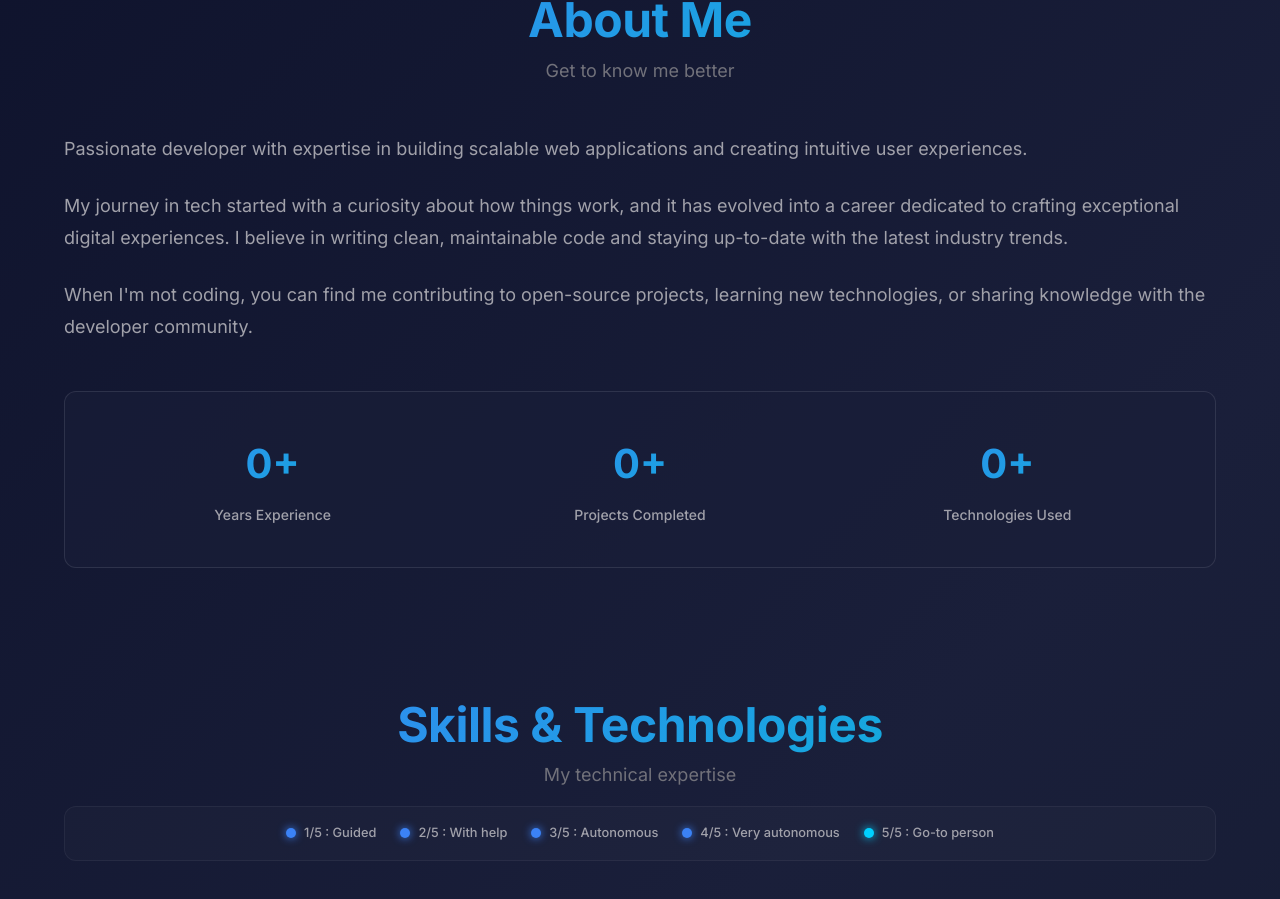
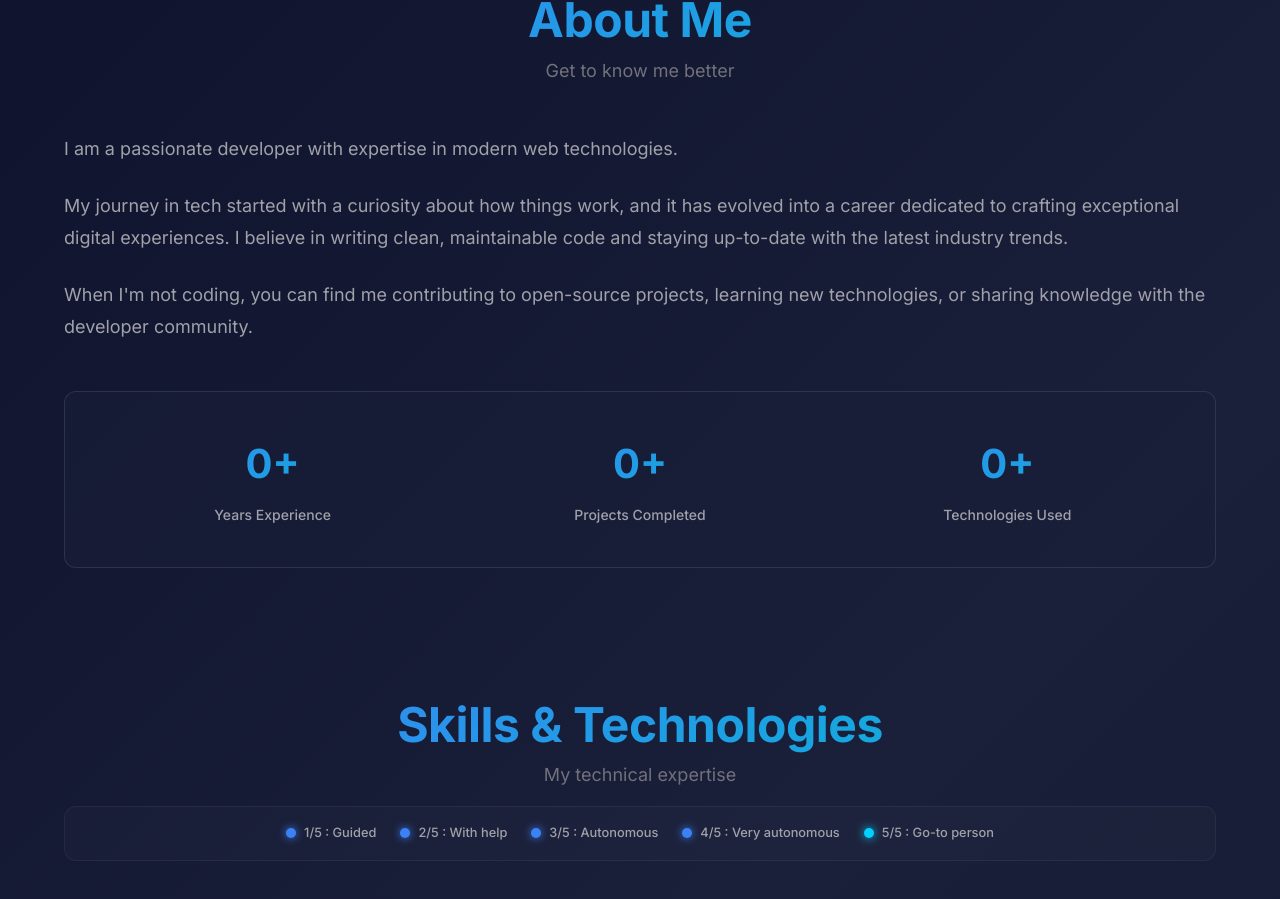
Before and after one commit to ArthurBr02/portfolio-angular, an Angular app in the folder frontend/: page / in a window 1280 px wide. Shown: the part 873-1772 px from the top of the page. Built offline with nearby package versions, Linux system fonts and the light colour scheme; no server answers.

Commit message:
correction about

```diff
--- a/frontend/src/app/components/about/about.html
+++ b/frontend/src/app/components/about/about.html
@@ -8,7 +8,7 @@
         <div class="about-content">
             <div class="about-text">
                 <p>
-                    {{ personalInfo().description }}
+                    {{ 'about.description' | translate }}
                 </p>
                 <p>
                     {{ 'about.journey' | translate }}
```
